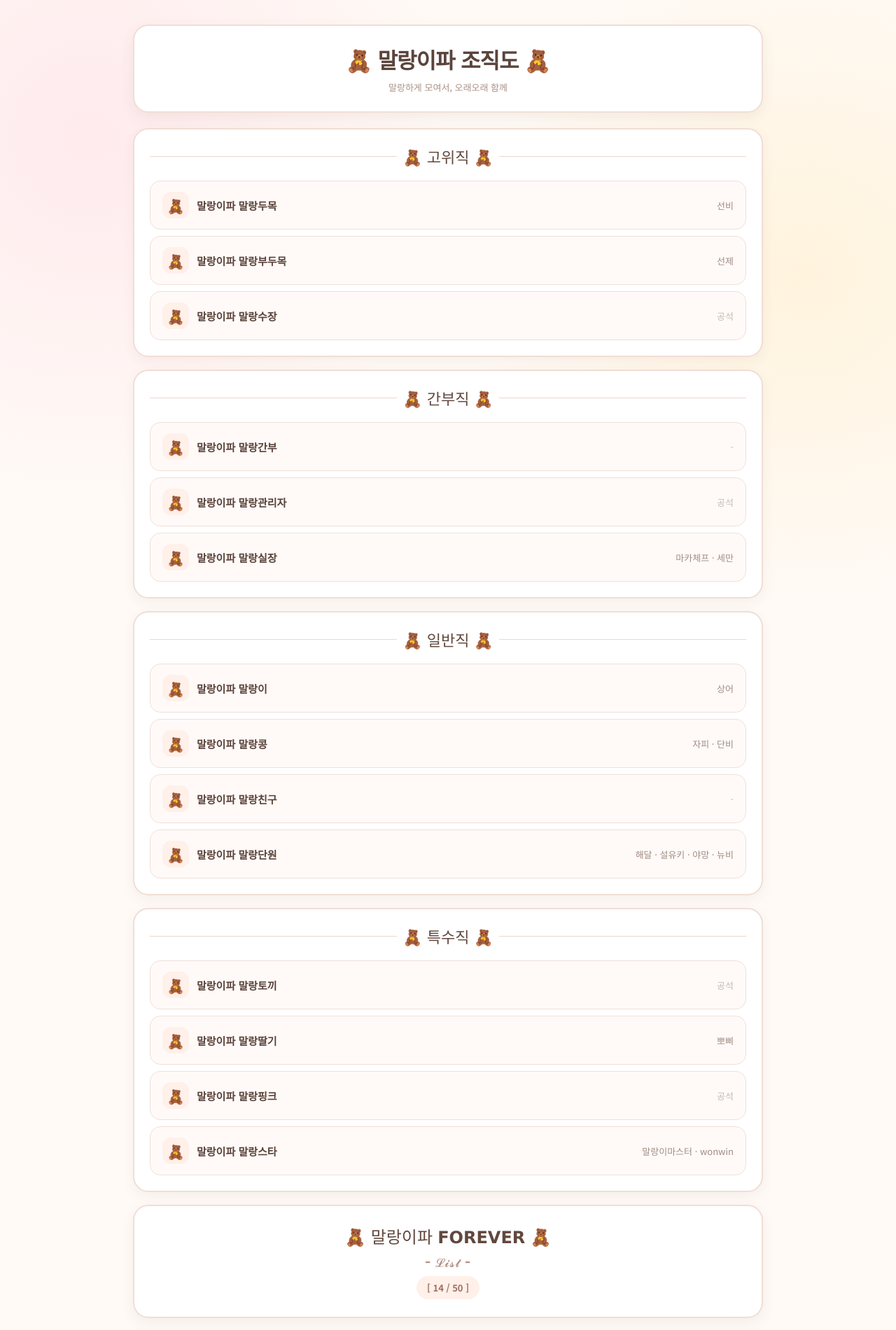
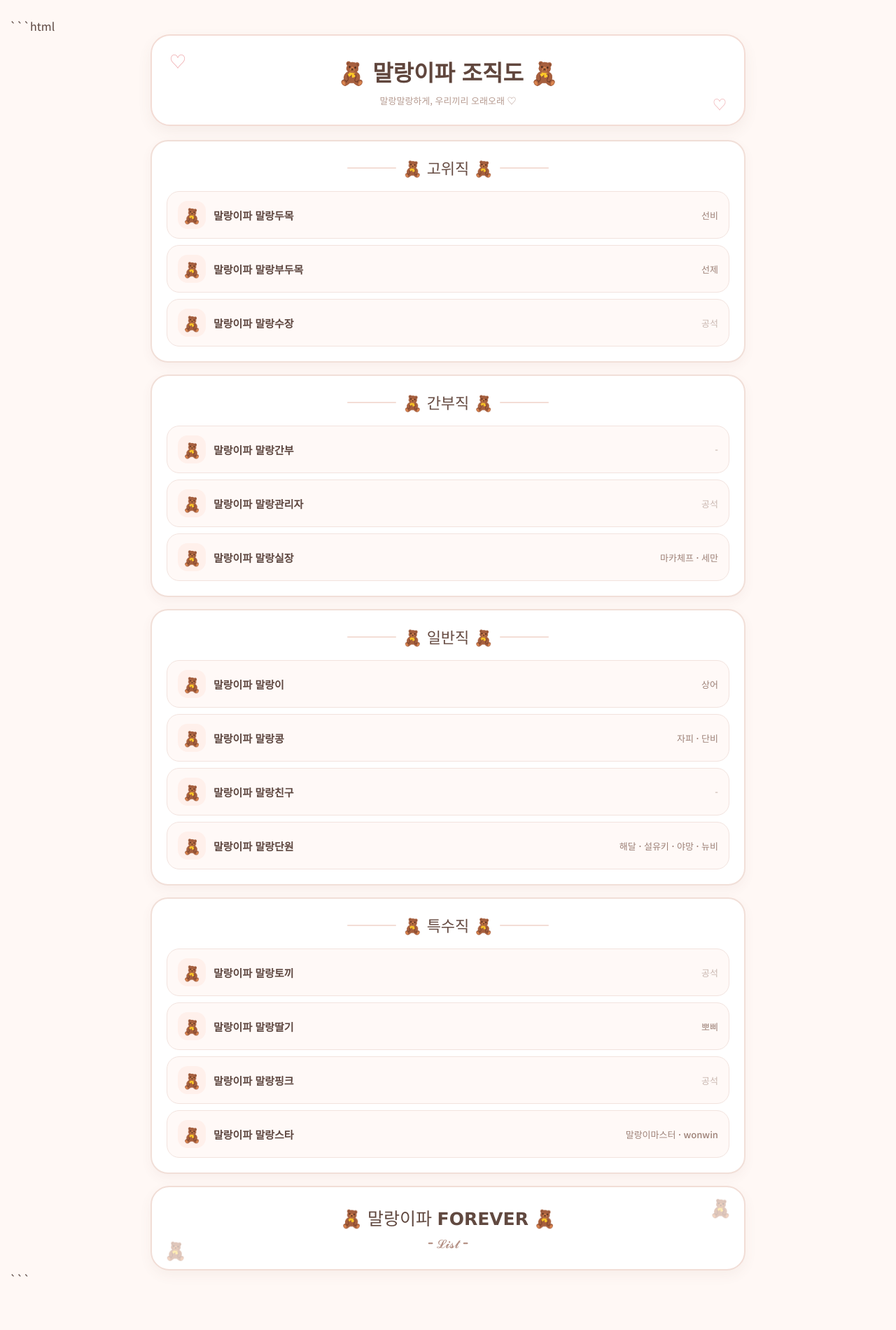
Before and after one commit to ekemsk1111-netizen/Shadow, a plain HTML site: page index.html in a window 1280 px wide. Shown: the whole page at 70% size. Drawn offline with Linux system fonts and the light colour scheme.

Commit message:
Update index.html

````diff
--- a/index.html
+++ b/index.html
@@ -1,3 +1,4 @@
+```html
 <!DOCTYPE html>
 <html lang="ko">
 <head>
@@ -10,107 +11,126 @@
 @import url('https://fonts.googleapis.com/css2?family=Jua&family=Noto+Sans+KR:wght@400;500;600;700&display=swap');
 
 * {
+    box-sizing: border-box;
     margin: 0;
     padding: 0;
-    box-sizing: border-box;
 }
 
 body {
-    background:
-        radial-gradient(circle at 10% 10%, rgba(255, 215, 225, .45), transparent 25%),
-        radial-gradient(circle at 90% 20%, rgba(255, 235, 190, .45), transparent 25%),
-        #fffaf6;
-    color: #4c3b35;
     font-family: 'Noto Sans KR', sans-serif;
-    min-height: 100vh;
-    padding: 35px 15px 60px;
+    background: #fff8f5;
+    color: #5b4640;
+    padding: 25px 14px 50px;
 }
 
 /* 전체 */
 .container {
     width: 100%;
-    max-width: 900px;
+    max-width: 850px;
     margin: auto;
 }
 
 /* 상단 */
 .header {
+    position: relative;
+    text-align: center;
     background: #ffffff;
-    border: 2px solid #f0ded5;
-    border-radius: 22px;
-    padding: 25px 20px;
-    text-align: center;
-    margin-bottom: 22px;
-    box-shadow: 0 7px 20px rgba(105, 73, 60, .08);
+    border: 2px solid #f3dcd5;
+    border-radius: 28px;
+    padding: 28px 20px 25px;
+    margin-bottom: 20px;
+    box-shadow: 0 8px 20px rgba(120, 78, 65, 0.07);
+    overflow: hidden;
+}
+
+.header::before {
+    content: "♡";
+    position: absolute;
+    left: 25px;
+    top: 18px;
+    font-size: 24px;
+    color: #f1b6b9;
+}
+
+.header::after {
+    content: "♡";
+    position: absolute;
+    right: 25px;
+    bottom: 15px;
+    font-size: 20px;
+    color: #f1b6b9;
 }
 
 .header h1 {
     font-family: 'Jua', sans-serif;
-    font-size: 31px;
-    color: #5b443b;
-    letter-spacing: -1px;
+    font-size: 32px;
+    color: #60463d;
 }
 
 .header p {
-    margin-top: 7px;
+    margin-top: 8px;
     font-size: 13px;
-    color: #aa9187;
+    color: #b69b91;
 }
 
 /* 섹션 */
 .section {
-    background: #fff;
-    border: 2px solid #f0ded5;
-    border-radius: 22px;
-    padding: 22px;
-    margin-bottom: 18px;
-    box-shadow: 0 6px 18px rgba(105, 73, 60, .06);
+    background: #ffffff;
+    border: 2px solid #f1dfd8;
+    border-radius: 25px;
+    padding: 21px;
+    margin-bottom: 17px;
+    box-shadow: 0 6px 16px rgba(120, 78, 65, 0.055);
 }
 
+/* 섹션 제목 */
 .section-title {
+    position: relative;
     display: flex;
     align-items: center;
     justify-content: center;
-    gap: 9px;
+    gap: 10px;
 
     font-family: 'Jua', sans-serif;
     font-size: 22px;
-    color: #61483e;
+    color: #664b42;
 
-    margin-bottom: 18px;
+    margin-bottom: 17px;
 }
 
 .section-title::before,
 .section-title::after {
     content: "";
-    height: 1px;
-    flex: 1;
-    background: #ead7ce;
+    height: 2px;
+    width: 70px;
+    border-radius: 20px;
+    background: #f3ddd6;
 }
 
-/* 직급 카드 */
+/* 직급 */
 .rank {
     display: flex;
     align-items: center;
     justify-content: space-between;
 
-    background: #fffaf8;
-    border: 1px solid #f1dfd7;
-    border-radius: 15px;
+    background: #fff9f7;
+    border: 1px solid #f2e3de;
 
-    padding: 15px 17px;
+    border-radius: 18px;
+
+    padding: 13px 15px;
     margin-top: 9px;
 
-    transition: .18s ease;
+    transition: .15s ease;
 }
 
 .rank:hover {
-    transform: translateY(-2px);
-    background: #fff6f3;
-    border-color: #e8cfc4;
-    box-shadow: 0 5px 12px rgba(111, 73, 58, .08);
+    background: #fff4f1;
+    border-color: #edcfc7;
+    transform: scale(1.01);
 }
 
+/* 왼쪽 */
 .rank-info {
     display: flex;
     align-items: center;
@@ -118,112 +138,133 @@ body {
 }
 
 .rank-icon {
-    width: 38px;
-    height: 38px;
+    width: 40px;
+    height: 40px;
+
     display: flex;
     align-items: center;
     justify-content: center;
 
-    background: #fff0e9;
-    border-radius: 12px;
+    background: #fff0eb;
+    border-radius: 14px;
 
-    font-size: 20px;
+    font-size: 21px;
 }
 
+/* 직급 이름 */
 .rank-name {
+    font-size: 15px;
     font-weight: 700;
-    font-size: 15px;
-    color: #59433a;
+    color: #5e4740;
 }
 
+/* 사람 */
 .member {
     font-size: 13px;
-    color: #a18b82;
+    font-weight: 500;
+    color: #9d8177;
     text-align: right;
+    padding-left: 10px;
 }
 
 /* 공석 */
 .member.empty {
-    color: #c7b8b1;
+    color: #c9b7b0;
 }
 
 /* 하단 */
 .footer {
+    position: relative;
+    overflow: hidden;
+
     background: #ffffff;
-    border: 2px solid #f0ded5;
-    border-radius: 22px;
+    border: 2px solid #f1ddd6;
+    border-radius: 27px;
+
+    padding: 25px 20px;
+
     text-align: center;
 
-    padding: 25px 20px;
-    margin-top: 5px;
+    box-shadow: 0 7px 18px rgba(120, 78, 65, .06);
+}
 
-    box-shadow: 0 7px 20px rgba(105, 73, 60, .07);
+.footer::before {
+    content: "🧸";
+    position: absolute;
+    left: 18px;
+    bottom: 10px;
+    font-size: 25px;
+    opacity: .35;
+}
+
+.footer::after {
+    content: "🧸";
+    position: absolute;
+    right: 18px;
+    top: 10px;
+    font-size: 25px;
+    opacity: .35;
 }
 
 .footer-title {
     font-family: 'Jua', sans-serif;
-    font-size: 24px;
-    color: #61483e;
+    font-size: 25px;
+    color: #614940;
 }
 
 .footer-sub {
-    margin-top: 10px;
+    margin-top: 9px;
     font-family: 'Jua', sans-serif;
     font-size: 17px;
-    color: #b08e82;
-    letter-spacing: 1px;
-}
-
-.count {
-    display: inline-block;
-    margin-top: 8px;
-
-    padding: 7px 15px;
-    border-radius: 20px;
-
-    background: #fff0e9;
-    color: #a16f60;
-
-    font-size: 13px;
-    font-weight: 700;
+    color: #b38f83;
 }
 
 /* 모바일 */
 @media (max-width: 600px) {
 
     body {
-        padding: 20px 10px 40px;
+        padding: 18px 10px 35px;
     }
 
     .header h1 {
-        font-size: 26px;
+        font-size: 27px;
     }
 
     .section {
         padding: 16px;
+        border-radius: 21px;
     }
 
     .section-title {
         font-size: 19px;
     }
 
+    .section-title::before,
+    .section-title::after {
+        width: 35px;
+    }
+
     .rank {
-        padding: 13px;
+        padding: 12px;
     }
 
     .rank-name {
-        font-size: 14px;
+        font-size: 13px;
     }
 
     .member {
-        font-size: 12px;
-        max-width: 120px;
+        font-size: 11px;
+        max-width: 135px;
     }
 
     .rank-icon {
-        width: 34px;
-        height: 34px;
-        font-size: 18px;
+        width: 36px;
+        height: 36px;
+        font-size: 19px;
+    }
+
+    .footer-title {
+        font-size: 21px;
     }
 }
 </style>
@@ -233,10 +274,10 @@ body {
 
 <div class="container">
 
-    <!-- HEADER -->
+    <!-- 상단 -->
     <div class="header">
         <h1>🧸 말랑이파 조직도 🧸</h1>
-        <p>말랑하게 모여서, 오래오래 함께</p>
+        <p>말랑말랑하게, 우리끼리 오래오래 ♡</p>
     </div>
 
 
@@ -250,40 +291,25 @@ body {
         <div class="rank">
             <div class="rank-info">
                 <div class="rank-icon">🧸</div>
-                <div class="rank-name">
-                    말랑이파 말랑두목
-                </div>
+                <div class="rank-name">말랑이파 말랑두목</div>
             </div>
-
-            <div class="member">
-                선비
-            </div>
+            <div class="member">선비</div>
         </div>
 
         <div class="rank">
             <div class="rank-info">
                 <div class="rank-icon">🧸</div>
-                <div class="rank-name">
-                    말랑이파 말랑부두목
-                </div>
+                <div class="rank-name">말랑이파 말랑부두목</div>
             </div>
-
-            <div class="member">
-                선제
-            </div>
+            <div class="member">선제</div>
         </div>
 
         <div class="rank">
             <div class="rank-info">
                 <div class="rank-icon">🧸</div>
-                <div class="rank-name">
-                    말랑이파 말랑수장
-                </div>
+                <div class="rank-name">말랑이파 말랑수장</div>
             </div>
-
-            <div class="member empty">
-                공석
-            </div>
+            <div class="member empty">공석</div>
         </div>
 
     </div>
@@ -299,40 +325,25 @@ body {
         <div class="rank">
             <div class="rank-info">
                 <div class="rank-icon">🧸</div>
-                <div class="rank-name">
-                    말랑이파 말랑간부
-                </div>
+                <div class="rank-name">말랑이파 말랑간부</div>
             </div>
-
-            <div class="member empty">
-                -
-            </div>
+            <div class="member empty">-</div>
         </div>
 
         <div class="rank">
             <div class="rank-info">
                 <div class="rank-icon">🧸</div>
-                <div class="rank-name">
-                    말랑이파 말랑관리자
-                </div>
+                <div class="rank-name">말랑이파 말랑관리자</div>
             </div>
-
-            <div class="member empty">
-                공석
-            </div>
+            <div class="member empty">공석</div>
         </div>
 
         <div class="rank">
             <div class="rank-info">
                 <div class="rank-icon">🧸</div>
-                <div class="rank-name">
-                    말랑이파 말랑실장
-                </div>
+                <div class="rank-name">말랑이파 말랑실장</div>
             </div>
-
-            <div class="member">
-                마카체프 · 세만
-            </div>
+            <div class="member">마카체프 · 세만</div>
         </div>
 
     </div>
@@ -348,50 +359,32 @@ body {
         <div class="rank">
             <div class="rank-info">
                 <div class="rank-icon">🧸</div>
-                <div class="rank-name">
-                    말랑이파 말랑이
-                </div>
+                <div class="rank-name">말랑이파 말랑이</div>
             </div>
-
-            <div class="member">
-                상어
-            </div>
+            <div class="member">상어</div>
         </div>
 
         <div class="rank">
             <div class="rank-info">
                 <div class="rank-icon">🧸</div>
-                <div class="rank-name">
-                    말랑이파 말랑콩
-                </div>
+                <div class="rank-name">말랑이파 말랑콩</div>
             </div>
-
-            <div class="member">
-                자피 · 단비
-            </div>
+            <div class="member">자피 · 단비</div>
         </div>
 
         <div class="rank">
             <div class="rank-info">
                 <div class="rank-icon">🧸</div>
-                <div class="rank-name">
-                    말랑이파 말랑친구
-                </div>
+                <div class="rank-name">말랑이파 말랑친구</div>
             </div>
-
-            <div class="member empty">
-                -
-            </div>
+            <div class="member empty">-</div>
         </div>
 
         <div class="rank">
             <div class="rank-info">
                 <div class="rank-icon">🧸</div>
-                <div class="rank-name">
-                    말랑이파 말랑단원
-                </div>
+                <div class="rank-name">말랑이파 말랑단원</div>
             </div>
-
             <div class="member">
                 해달 · 설유키 · 야망 · 뉴비
             </div>
@@ -410,61 +403,40 @@ body {
         <div class="rank">
             <div class="rank-info">
                 <div class="rank-icon">🧸</div>
-                <div class="rank-name">
-                    말랑이파 말랑토끼
-                </div>
+                <div class="rank-name">말랑이파 말랑토끼</div>
             </div>
-
-            <div class="member empty">
-                공석
-            </div>
+            <div class="member empty">공석</div>
         </div>
 
         <div class="rank">
             <div class="rank-info">
                 <div class="rank-icon">🧸</div>
-                <div class="rank-name">
-                    말랑이파 말랑딸기
-                </div>
+                <div class="rank-name">말랑이파 말랑딸기</div>
             </div>
-
-            <div class="member">
-                뽀삐
-            </div>
+            <div class="member">뽀삐</div>
         </div>
 
         <div class="rank">
             <div class="rank-info">
                 <div class="rank-icon">🧸</div>
-                <div class="rank-name">
-                    말랑이파 말랑핑크
-                </div>
+                <div class="rank-name">말랑이파 말랑핑크</div>
             </div>
-
-            <div class="member empty">
-                공석
-            </div>
+            <div class="member empty">공석</div>
         </div>
 
         <div class="rank">
             <div class="rank-info">
                 <div class="rank-icon">🧸</div>
-                <div class="rank-name">
-                    말랑이파 말랑스타
-                </div>
+                <div class="rank-name">말랑이파 말랑스타</div>
             </div>
-
-            <div class="member">
-                말랑이마스터 · wonwin
-            </div>
+            <div class="member">말랑이마스터 · wonwin</div>
         </div>
 
     </div>
 
 
-    <!-- FOOTER -->
+    <!-- 마지막 -->
     <div class="footer">
-
         <div class="footer-title">
             🧸 말랑이파 𝗙𝗢𝗥𝗘𝗩𝗘𝗥 🧸
         </div>
@@ -472,14 +444,10 @@ body {
         <div class="footer-sub">
             - 𝓛𝓲𝓼𝓽 -
         </div>
-
-        <div class="count">
-            [ 14 / 50 ]
-        </div>
-
     </div>
 
 </div>
 
 </body>
 </html>
+```
````
